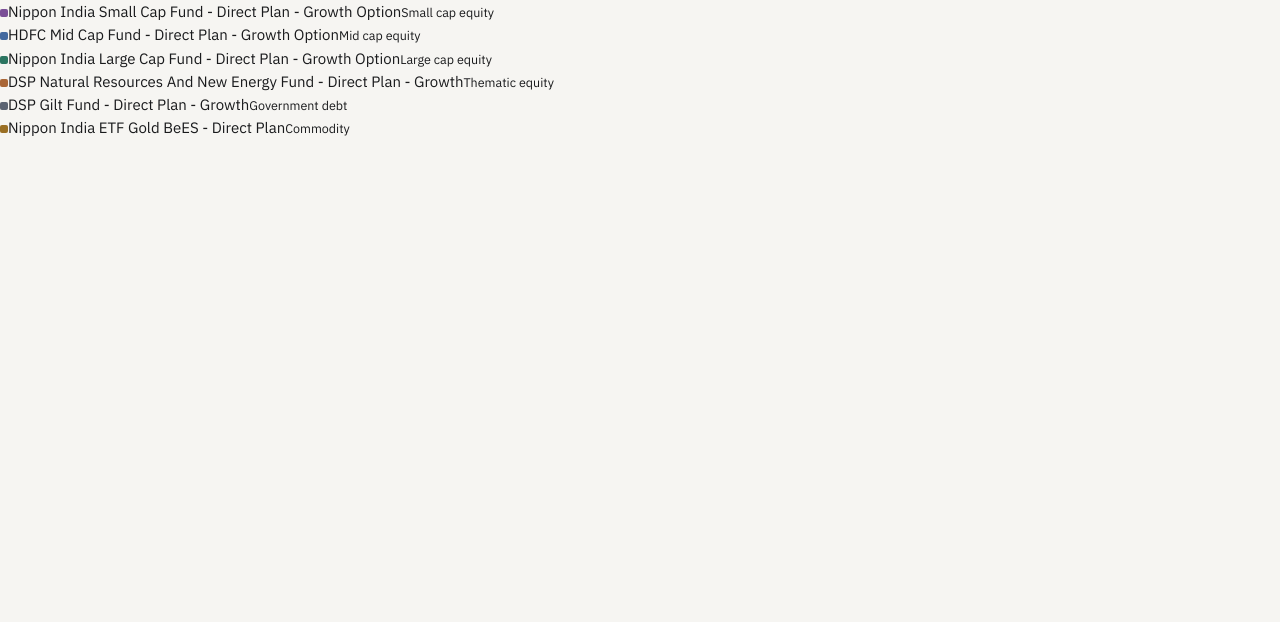
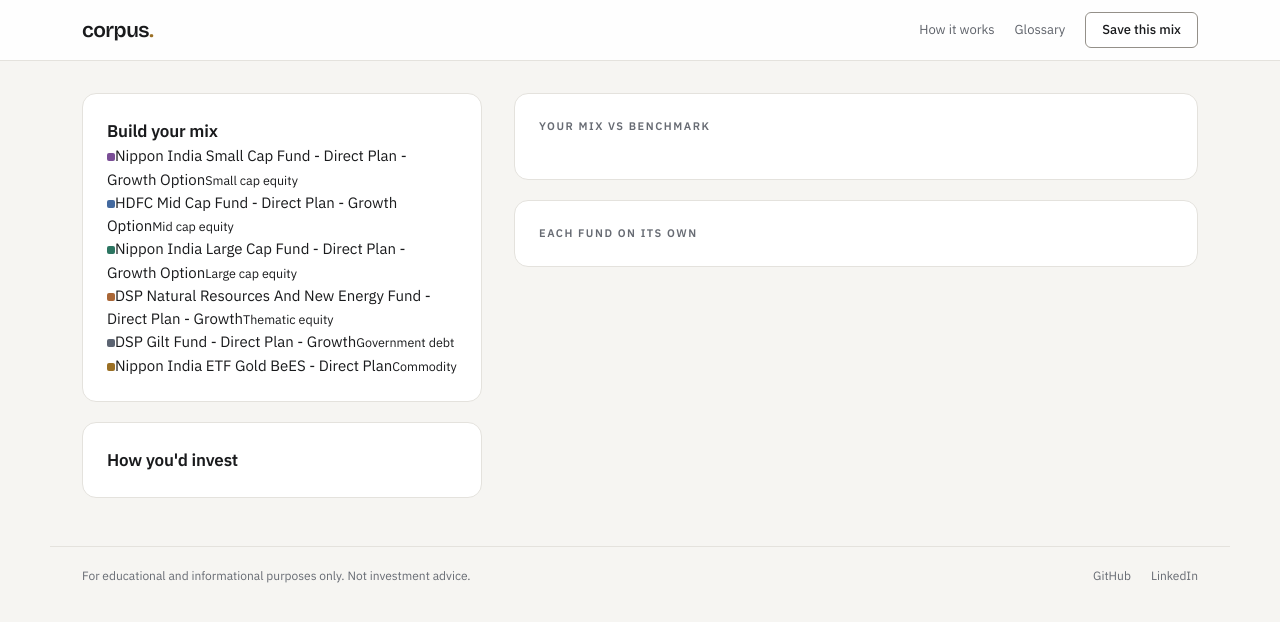
Before and after one commit to shubh0710/corpus, a React (Vite) app: page / in a window 1280 px wide. Shown: the top 622 px of the page. Built offline with nearby package versions, Linux system fonts and the light colour scheme.

Commit message:
creayed header footer and card components, arranged in layout in App.jsx and created our page's skeleton

```diff
--- /dev/null
+++ b/src/App.css
@@ -0,0 +1,19 @@
+main {
+    max-width: var(--page-max);
+    margin: 0 auto;
+    padding: var(--space-7) var(--page-pad) var(--space-8);
+
+    display: grid;
+    grid-template-columns: 400px minmax(0, 1fr);
+    gap: var(--space-7);
+    align-items: start;
+}
+
+/* Both columns stack their cards with one even gap. min-width
+   keeps a wide table from stretching the column open. */
+.col {
+    display: flex;
+    flex-direction: column;
+    gap: var(--space-5);
+    min-width: 0;
+}
--- a/src/App.jsx
+++ b/src/App.jsx
@@ -1,19 +1,28 @@
-import FundRow from "./components/FundRow";
-import { FUNDS } from "./lib/funds";
+import Header from "./components/Header";
+import BuildYourMix from "./components/BuildYourMix";
+import HowYoudInvest from "./components/HowYoudInvest";
+import MixVsBenchmark from "./components/MixVsBenchmark";
+import EachFundOnItsOwn from "./components/EachFundOnItsOwn";
+import Footer from "./components/Footer";
+import "./App.css";
 
 function App() {
   return (
-    // Fragment (<>...</>) — an invisible wrapper. A component can only
-    // return ONE root element, but .map() below produces 6 separate
-    // FundRow elements as siblings — this satisfies that rule without
-    // adding an extra, unwanted <div> to the actual page markup.
     <>
-      {FUNDS.map(fund => (
-        // schemeCode is a good key because it's unique per fund and never changes.
-        <FundRow key={fund.schemeCode} fund={fund} />
-      ))}
+      <Header />
+      <main>
+        <form className="col">
+          <BuildYourMix />
+          <HowYoudInvest />
+        </form>
+        <div className="col">
+          <MixVsBenchmark />
+          <EachFundOnItsOwn />
+        </div>
+      </main>
+      <Footer />
     </>
-  )
+  );
 }
 
 export default App
--- /dev/null
+++ b/src/components/BuildYourMix.jsx
@@ -0,0 +1,16 @@
+import FundRow from "./FundRow";
+import { FUNDS } from "../lib/funds";
+
+export default function BuildYourMix() {
+    return (
+        <section className="panel">
+            <fieldset>
+                <legend className="panel-title">Build your mix</legend>
+
+                {FUNDS.map(fund => (
+                    <FundRow key={fund.schemeCode} fund={fund} />
+                ))}
+            </fieldset>
+        </section>
+    );
+}
--- /dev/null
+++ b/src/components/EachFundOnItsOwn.jsx
@@ -0,0 +1,7 @@
+export default function EachFundOnItsOwn() {
+    return (
+        <section className="panel">
+            <h2 className="eyebrow">Each fund on its own</h2>
+        </section>
+    );
+}
--- /dev/null
+++ b/src/components/Footer.css
@@ -0,0 +1,35 @@
+/* The bottom strip. max-width + margin: 0 auto centres it and lines its
+   edges up with the header and the cards. The thin line on top separates
+   it from the page content above. */
+footer {
+    max-width: var(--page-max);
+    margin: 0 auto;
+    padding: var(--space-5) var(--page-pad) var(--space-8);
+    border-top: 1px solid var(--color-border);
+
+    /* disclaimer on the left, links on the right.
+       flex-wrap lets them drop onto two lines on a narrow screen */
+    display: flex;
+    justify-content: space-between;
+    align-items: center;
+    flex-wrap: wrap;
+    gap: var(--space-3);
+
+    font-size: 12px;
+    color: var(--color-text-muted);
+}
+
+/* the two links sit side by side */
+footer nav {
+    display: flex;
+    gap: var(--space-5);
+}
+
+footer nav a {
+    transition: color 0.15s;
+}
+
+/* links darken on hover so they feel clickable */
+footer nav a:hover {
+    color: var(--color-text-primary);
+}
--- /dev/null
+++ b/src/components/Footer.jsx
@@ -0,0 +1,15 @@
+import "./Footer.css";
+
+// The bottom strip of the page: a disclaimer on the left, two links on the right.
+// Fully static, so no props.
+export default function Footer() {
+    return (
+        <footer>
+            <p>For educational and informational purposes only. Not investment advice.</p>
+            <nav>
+                <a href="https://github.com/shubh0710">GitHub</a>
+                <a href="https://in.linkedin.com/">LinkedIn</a>
+            </nav>
+        </footer>
+    );
+}
--- /dev/null
+++ b/src/components/Header.css
@@ -0,0 +1,79 @@
+/* The sticky bar itself.
+   sticky + top: 0 means "scroll normally until you touch the top
+   of the screen, then stay stuck there". z-index keeps it above the
+   page content that scrolls underneath. */
+header {
+    position: sticky;
+    top: 0;
+    z-index: 20;
+
+    /* 88% white plus a blur of whatever scrolls underneath = frosted glass */
+    background-color: rgba(255, 255, 255, 0.88);
+    -webkit-backdrop-filter: blur(10px);
+    backdrop-filter: blur(10px);
+    border-bottom: 1px solid var(--color-border);
+}
+
+/* Inner box: capped width, centred, holds the content in one row.
+   space-between pushes the wordmark left and the nav/button right. */
+.header-inner {
+    max-width: var(--page-max);
+    margin: 0 auto;
+    padding: var(--space-3) var(--page-pad);
+    min-height: 60px;
+
+    display: flex;
+    align-items: center;
+    justify-content: space-between;
+    gap: var(--space-4);
+}
+
+.wordmark {
+    font-family: var(--font-display);
+    font-size: 21px;
+    font-weight: 600;
+    letter-spacing: -0.025em;
+}
+
+/* the "." after corpus */
+.wordmark span {
+    color: var(--color-brass);
+}
+
+/* nav links + button sit side by side */
+.header-right {
+    display: flex;
+    align-items: center;
+    gap: var(--space-5);
+}
+
+header nav {
+    display: flex;
+    gap: var(--space-5);
+}
+
+header nav a {
+    font-size: 13px;
+    color: var(--color-text-secondary);
+    transition: color 0.15s;
+}
+
+header nav a:hover {
+    color: var(--color-text-primary);
+}
+
+.btn-ghost {
+    padding: 7px var(--space-4);
+    font-size: 13px;
+    font-weight: 500;
+    border: 1px solid var(--color-border-strong);
+    border-radius: var(--radius-sm);
+    background-color: var(--color-surface);
+    white-space: nowrap;
+    transition: border-color 0.15s, box-shadow 0.15s;
+}
+
+.btn-ghost:hover {
+    border-color: var(--color-text-secondary);
+    box-shadow: var(--shadow-lift);
+}
--- /dev/null
+++ b/src/components/Header.jsx
@@ -0,0 +1,24 @@
+import "./Header.css";
+
+// Sticky top bar. All static content, so no props.
+export default function Header() {
+    return (
+        <header>
+            {/* <header> stays full width so its background and bottom border reach
+                the screen edges. .header-inner caps the content width so the
+                wordmark lines up with the cards below on a wide monitor. */}
+            <div className="header-inner">
+                {/* The span holds just the "." so it can be coloured brass in CSS */}
+                <h1 className="wordmark">corpus<span>.</span></h1>
+
+                <div className="header-right">
+                    <nav>
+                        <a href="#how-it-works">How it works</a>
+                        <a href="#glossary">Glossary</a>
+                    </nav>
+                    <button type="button" className="btn-ghost">Save this mix</button>
+                </div>
+            </div>
+        </header>
+    );
+}
--- /dev/null
+++ b/src/components/HowYoudInvest.jsx
@@ -0,0 +1,9 @@
+export default function HowYoudInvest() {
+    return (
+        <section className="panel">
+            <fieldset>
+                <legend className="panel-title">How you'd invest</legend>
+            </fieldset>
+        </section>
+    );
+}
--- /dev/null
+++ b/src/components/MixVsBenchmark.css
@@ -0,0 +1,8 @@
+.result-head {
+    display: flex;
+    justify-content: space-between;
+    align-items: baseline;
+    flex-wrap: wrap;
+    gap: var(--space-2);
+    margin-bottom: var(--space-5);
+}
--- /dev/null
+++ b/src/components/MixVsBenchmark.jsx
@@ -0,0 +1,13 @@
+import "./MixVsBenchmark.css";
+
+export default function MixVsBenchmark() {
+    return (
+        <section className="panel">
+            <div className="result-head">
+                <div>
+                    <p className="eyebrow">Your mix vs benchmark</p>
+                </div>
+            </div>
+        </section>
+    );
+}
--- a/src/index.css
+++ b/src/index.css
@@ -114,3 +114,37 @@
   font-size: 15px;
   line-height: 1.55;
 }
+
+/* One focus ring for the whole page. :focus-visible shows it
+   for keyboard users but not on mouse clicks. :where() drops
+   the specificity to zero, so anything you write later wins
+   over it without a fight. */
+:where(a, button, input, select):focus-visible {
+  outline: 2px solid var(--color-brass);
+  outline-offset: 2px;
+  border-radius: 3px;
+}
+
+/* ==========================================================
+   SHARED — cards, headings, form controls
+   ========================================================== */
+.panel {
+  background-color: var(--color-surface);
+  border: 1px solid var(--color-border);
+  border-radius: var(--radius-lg);
+  padding: var(--space-6);
+}
+
+.panel-title {
+  font-size: 17px;
+  font-weight: 600;
+  letter-spacing: -0.01em;
+}
+
+.eyebrow {
+  font-size: 11px;
+  font-weight: 600;
+  letter-spacing: 0.14em;
+  text-transform: uppercase;
+  color: var(--color-text-muted);
+}
```
